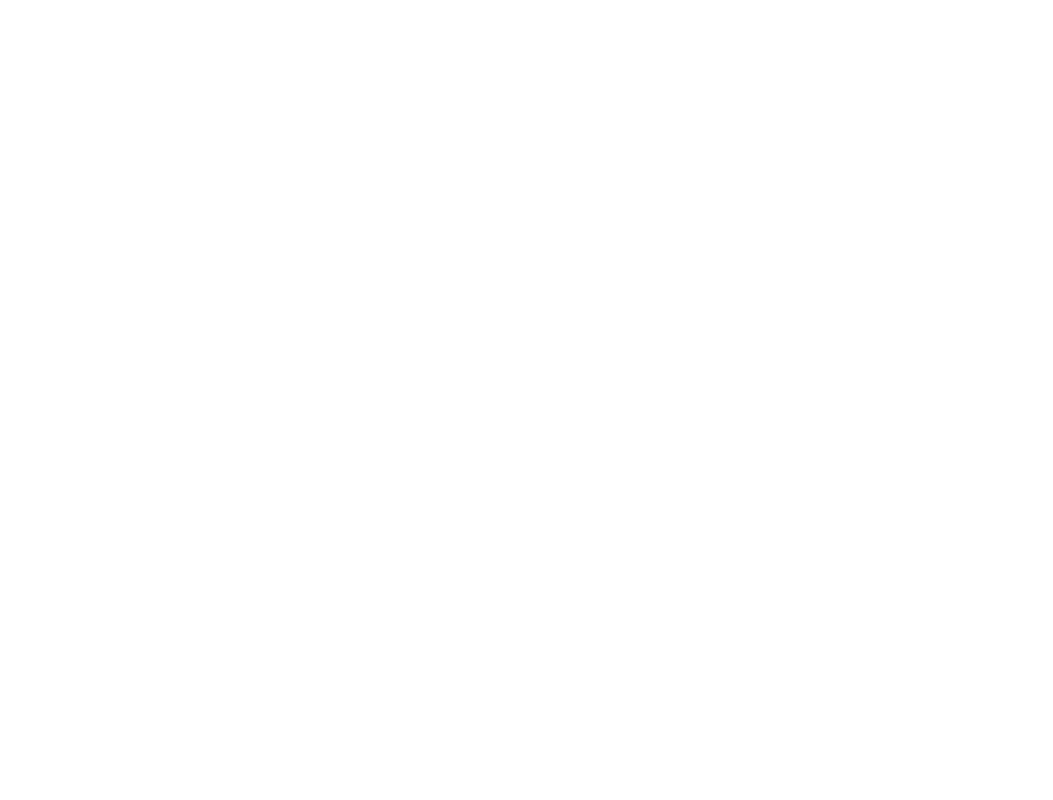
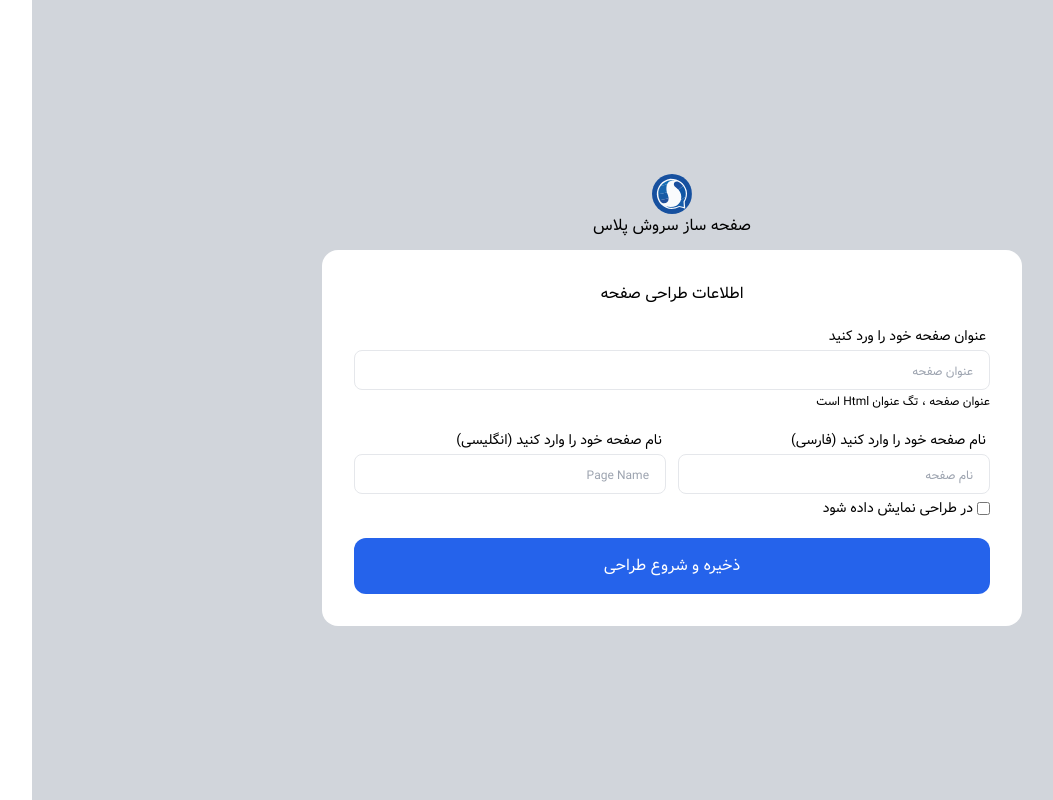
Before and after one commit to mostafagh79/Page-Builder-React, a React (Vite) app: page / in a window 1280 px wide. Before the commit this address had no page. Shown: the whole page, without its empty margins (27-1080 px from the left). Built offline with nearby package versions, Linux system fonts and the light colour scheme.

Commit message:
Butfix: Change Login form width to make better alignment. 	And make routing correct.

```diff
--- a/src/App.jsx
+++ b/src/App.jsx
@@ -5,12 +5,12 @@
 function App() {
   return (
     <BrowserRouter>
-        <Routes>
-          <Route path="/login" element={<Login />} />
-          <Route path="/layout" element={<Layout />} />
-        </Routes>
-      </BrowserRouter>
-  )
+      <Routes>
+        <Route path="/" element={<Login />} />
+        <Route path="/layout" element={<Layout />} />
+      </Routes>
+    </BrowserRouter>
+  );
 }
 
-export default App
+export default App;
--- a/src/pages/login/Form.jsx
+++ b/src/pages/login/Form.jsx
@@ -1,29 +1,59 @@
-import {Input} from "../../components/ui/Input"
-import { Button } from "../../components/ui/Button"
+import { Input } from "../../components/ui/Input";
+import { Button } from "../../components/ui/Button";
+import { Link } from "react-router-dom";
 function Form() {
   return (
     <>
-        <form className="bg-white h-[60%] sm:w-[45%] w-[90%] max-w-[700px] self-center rounded-2xl flex--basic justify-center gap-5 p-8">
+      <form className="bg-white sm:w-[80%] w-[90%] max-w-[700px] self-center rounded-2xl flex--basic justify-center gap-5 p-8">
         <h2 className="self-center">اطلاعات طراحی صفحه</h2>
         <div>
-           <Input className={"flex--basic items-start gap-1"} height={"10"} width={"full"} label={"عنوان صفحه خود را ورد کنید"} placeholder={"عنوان صفحه"}
+          <Input
+            className={"flex--basic items-start gap-1"}
+            height={"10"}
+            width={"full"}
+            label={"عنوان صفحه خود را ورد کنید"}
+            placeholder={"عنوان صفحه"}
             paragraph={"عنوان صفحه ، تگ عنوان Html است"}
           ></Input>
         </div>
         <div>
           <div className="sm:grid-cols-2 grid grid-row-2 gap-3">
-            <Input className={"flex--basic items-start gap-1"} height={"10"} width={"full"} label={"نام صفحه خود را وارد کنید (فارسی)"} placeholder={"نام صفحه"}></Input>
-            <Input className={"flex--basic items-start gap-1"} height={"10"} width={"full"} label={"نام صفحه خود را وارد کنید (انگلیسی)"} placeholder={"Page Name"}></Input>
+            <Input
+              className={"flex--basic items-start gap-1"}
+              height={"10"}
+              width={"full"}
+              label={"نام صفحه خود را وارد کنید (فارسی)"}
+              placeholder={"نام صفحه"}
+            ></Input>
+            <Input
+              className={"flex--basic items-start gap-1"}
+              height={"10"}
+              width={"full"}
+              label={"نام صفحه خود را وارد کنید (انگلیسی)"}
+              placeholder={"Page Name"}
+            ></Input>
           </div>
 
-            <Input className={"flex flex-row-reverse justify-end items-center"} height={"2"} width={"2"} label={"در طراحی نمایش داده شود"} type={"checkbox"}></Input>
-
+          <Input
+            className={"flex flex-row-reverse justify-end items-center"}
+            height={"2"}
+            width={"2"}
+            label={"در طراحی نمایش داده شود"}
+            type={"checkbox"}
+          ></Input>
         </div>
 
-           <Button className={"bg-blue-600 rounded-xl hover:cursor-pointer text-white p-4 w-full text-center"} content={"ذخیره و شروع طراحی"}></Button>
+        <Link
+          to="layout"
+          className={
+            "bg-blue-600 rounded-xl hover:cursor-pointer text-white p-4 w-full text-center"
+          }
+        >
+          ذخیره و شروع طراحی
+        </Link>
       </form>
     </>
-  )
+  );
 }
 
-export  {Form}
+export { Form };
```
Lines whose indentation alone changed are shown as unchanged.
